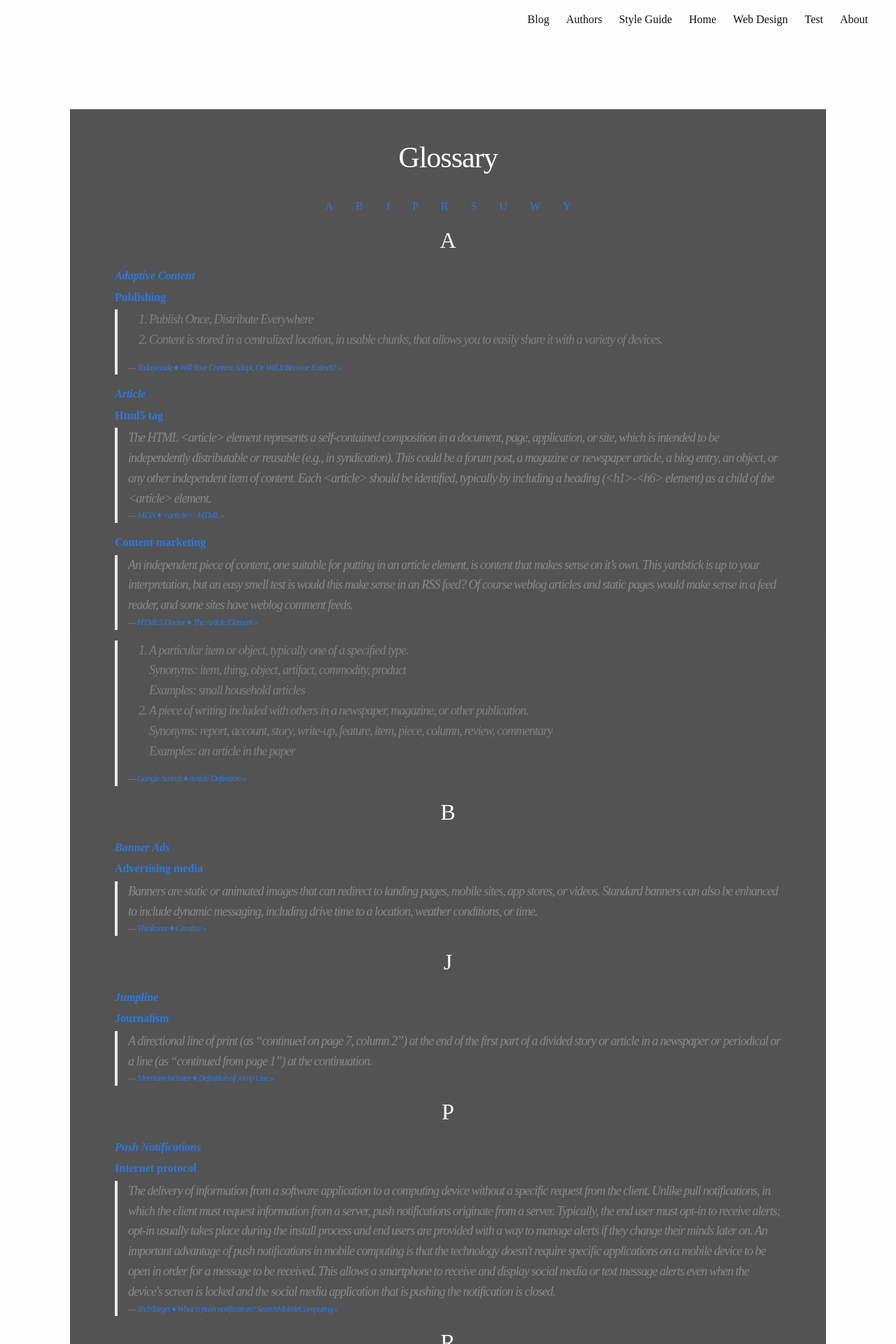
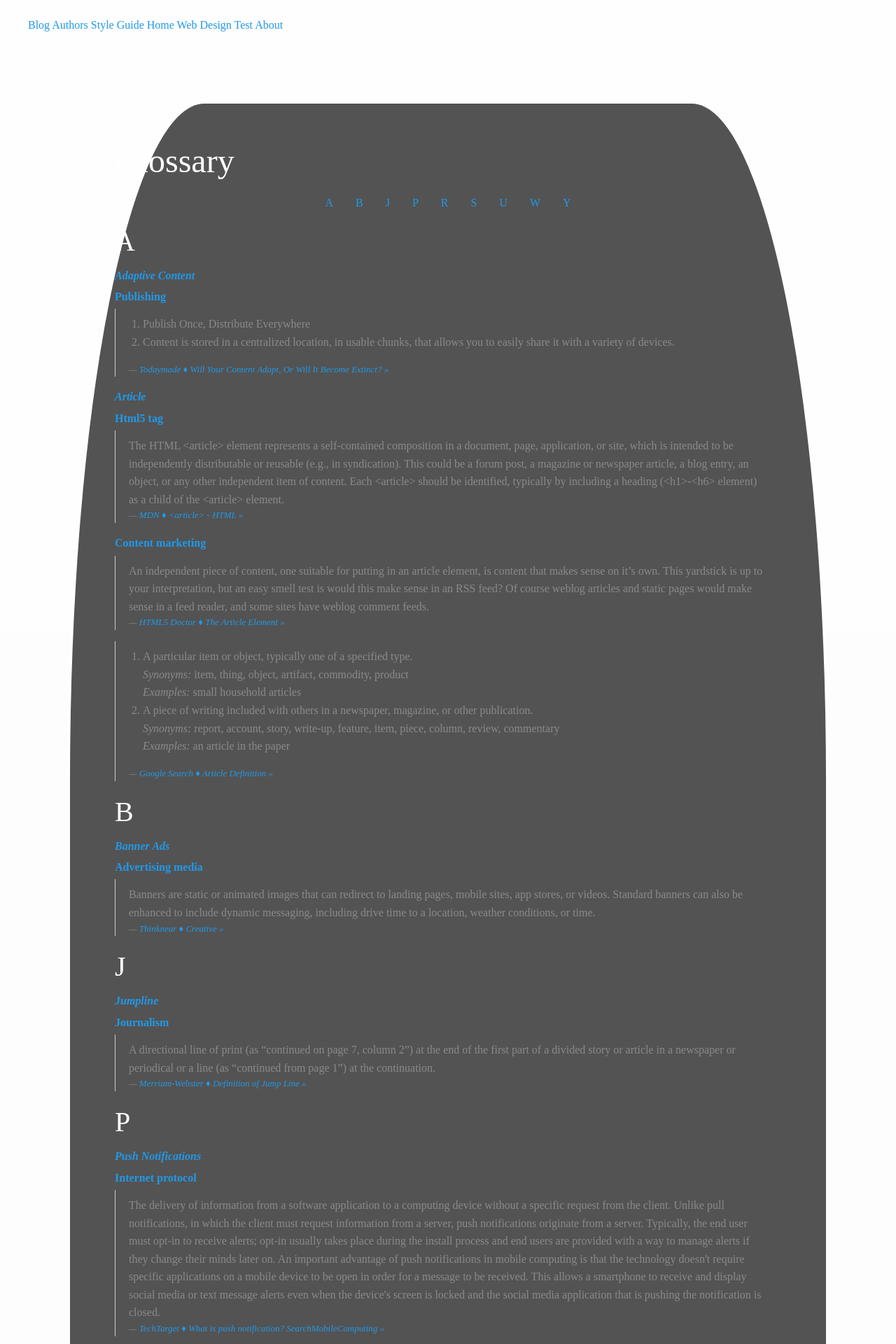
Before and after one commit to rootandflow/www.rootandflow.com, a Jekyll site: the page built from glossary/index.html, in a window 1280 px wide. Shown: the top 1920 px of the page at 70% size. Built offline with Jekyll 4.4.1, drawn with Linux system fonts in a browser that asks for light colours; nearby versions of some CDN libraries.

Commit message:
:hocho: strip out legacy styles; keeps syntax sass

```diff
--- a/_includes/footer.html
+++ b/_includes/footer.html
@@ -1,9 +1,10 @@
 <footer class="row" role="contentinfo">
-  <h2 class="footer-heading">{{ site.title }}</h2>
+  <h2>{{ site.title }}</h2>
     <ul class="contact-list">
       <li>{{ site.title }}</li>
       <li><a href="mailto:{{ site.email }}">{{ site.email }}</a></li>
     </ul>
+    <!--
     <ul class="social-media-list">
 
       {% if site.github_username %}
@@ -19,6 +20,7 @@
       {% endif %}
 
     </ul>
+    -->
     <p>{{ site.description }}</p>
   <div class="row">
     <div class="small-12 columns text-right">
--- a/_includes/header.html
+++ b/_includes/header.html
@@ -1,13 +1,15 @@
 <header class="row" role="banner">
-  <a class="site-title" href="{{ site.baseurl }}/">{{ site.title }}</a>
+  <a href="{{ site.baseurl }}/">{{ site.title }}</a>
 
   <nav class="site-nav" role="navigation">
     <a href="#" class="menu-icon">
+      <!--
       <svg viewBox="0 0 18 15">
         <path fill="#424242" d="M18,1.484c0,0.82-0.665,1.484-1.484,1.484H1.484C0.665,2.969,0,2.304,0,1.484l0,0C0,0.665,0.665,0,1.484,0 h15.031C17.335,0,18,0.665,18,1.484L18,1.484z"/>
         <path fill="#424242" d="M18,7.516C18,8.335,17.335,9,16.516,9H1.484C0.665,9,0,8.335,0,7.516l0,0c0-0.82,0.665-1.484,1.484-1.484 h15.031C17.335,6.031,18,6.696,18,7.516L18,7.516z"/>
         <path fill="#424242" d="M18,13.516C18,14.335,17.335,15,16.516,15H1.484C0.665,15,0,14.335,0,13.516l0,0 c0-0.82,0.665-1.484,1.484-1.484h15.031C17.335,12.031,18,12.696,18,13.516L18,13.516z"/>
       </svg>
+      -->
     </a>
 
     <div class="trigger">
@@ -15,12 +17,12 @@
         {% if my_page.top_nav and my_page.url != page.url %}
           {% if site.url == site.github.url %}
             {% if my_page.top_nav != 'dev' %}
-            <a class="page-link" href="{{ my_page.url | prepend: site.baseurl }}">
+            <a href="{{ my_page.url | prepend: site.baseurl }}">
               {{ my_page.title }}
             </a>
             {% endif %}
           {% else %}
-          <a class="page-link" href="{{ my_page.url | prepend: site.baseurl }}">
+          <a href="{{ my_page.url | prepend: site.baseurl }}">
             {{ my_page.title }}
           </a>
           {% endif %}
--- a/_layouts/page.html
+++ b/_layouts/page.html
@@ -1,12 +1,14 @@
 ---
 layout: global
 ---
-<article class="post">
-  <header class="post-header">
-    <h1 class="post-title">{{ page.title | markdownify | strip_html | strip_newlines }}</h1>
-    {% if page.description %}<p>{{ page.description | markdownify | strip_html | strip_newlines }}</p>{% endif %}
+<article>
+  <header>
+    <h1>{{ page.title | markdownify | strip_html | strip_newlines }}</h1>
+    {% if page.description %}
+      <p>{{ page.description | markdownify | strip_html | strip_newlines }}</p>
+    {% endif %}
   </header>
-  <div class="post-content">
+  <div>
     {{ content }}
   </div>
 </article>
--- a/_sass/_base.scss
+++ /dev/null
@@ -1,206 +0,0 @@
-/**
- * Reset some basic elements
- */
-body, h1, h2, h3, h4, h5, h6,
-p, blockquote, pre, hr,
-dl, dd, ol, ul, figure {
-    margin: 0;
-    padding: 0;
-}
-
-
-
-/**
- * Basic styling
- */
-body {
-    font: $base-font-weight #{$base-font-size}/#{$base-line-height} $base-font-family;
-    color: $text-color;
-    -webkit-text-size-adjust: 100%;
-    -webkit-font-feature-settings: "kern" 1;
-    -moz-font-feature-settings: "kern" 1;
-    -o-font-feature-settings: "kern" 1;
-    font-feature-settings: "kern" 1;
-    font-kerning: normal;
-    min-height: 100%;
-}
-
-
-
-/**
- * Set `margin-bottom` to maintain vertical rhythm
- */
-h1, h2, h3, h4, h5, h6,
-p, blockquote, pre,
-ul, ol, dl, figure,
-%vertical-rhythm {
-    margin-bottom: $spacing-unit / 2;
-}
-
-
-
-/**
- * Images
- */
-img {
-    max-width: 100%;
-    vertical-align: middle;
-}
-
-
-
-/**
- * Figures
- */
-figure > img {
-    display: block;
-}
-
-figcaption {
-    font-size: $small-font-size;
-}
-
-
-
-/**
- * Lists
- */
-ul, ol {
-    margin-left: $spacing-unit;
-}
-
-li {
-    > ul,
-    > ol {
-         margin-bottom: 0;
-    }
-}
-
-
-
-/**
- * Headings
- */
-h1, h2, h3, h4, h5, h6 {
-    font-weight: $base-font-weight;
-}
-
-
-
-/**
- * Links
- */
-a {
-    color: $brand-color;
-    text-decoration: none;
-
-    &:visited {
-        color: darken($brand-color, 15%);
-    }
-
-    &:hover {
-        color: $text-color;
-        text-decoration: underline;
-    }
-}
-
-
-
-/**
- * Blockquotes
- */
-blockquote {
-    color: $grey-color;
-    border-left: 4px solid $grey-color-light;
-    padding-left: $spacing-unit / 2;
-    font-size: 18px;
-    letter-spacing: -1px;
-    font-style: italic;
-
-    > :last-child {
-        margin-bottom: 0;
-    }
-}
-
-
-
-/**
- * Code formatting
- */
-pre,
-code {
-    font-size: 15px;
-    border: 1px solid $grey-color-light;
-    border-radius: 3px;
-    background-color: #eef;
-}
-
-code {
-    padding: 1px 5px;
-}
-
-pre {
-    padding: 8px 12px;
-    overflow-x: auto;
-
-    > code {
-        border: 0;
-        padding-right: 0;
-        padding-left: 0;
-    }
-}
-
-
-
-/**
- * Wrapper
- */
-.wrapper {
-    max-width: -webkit-calc(#{$content-width} - (#{$spacing-unit} * 2));
-    max-width:         calc(#{$content-width} - (#{$spacing-unit} * 2));
-    margin-right: auto;
-    margin-left: auto;
-    padding-right: $spacing-unit;
-    padding-left: $spacing-unit;
-    @extend %clearfix;
-
-    @include media-query($on-laptop) {
-        max-width: -webkit-calc(#{$content-width} - (#{$spacing-unit}));
-        max-width:         calc(#{$content-width} - (#{$spacing-unit}));
-        padding-right: $spacing-unit / 2;
-        padding-left: $spacing-unit / 2;
-    }
-}
-
-
-
-/**
- * Clearfix
- */
-%clearfix {
-
-    &:after {
-        content: "";
-        display: table;
-        clear: both;
-    }
-}
-
-
-
-/**
- * Icons
- */
-.icon {
-
-    > svg {
-        display: inline-block;
-        width: 16px;
-        height: 16px;
-        vertical-align: middle;
-
-        path {
-            fill: $grey-color;
-        }
-    }
-}
--- a/_sass/_layout.scss
+++ /dev/null
@@ -1,241 +0,0 @@
-/**
- * Site header
- */
-.site-header {
-    border-bottom: 1px solid $grey-color-light;
-    min-height: 5rem;
-
-    // Positioning context for the mobile navigation icon
-    position: relative;
-}
-
-.site-title {
-    font-size: 26px;
-    font-weight: 300;
-    line-height: 56px;
-    letter-spacing: -1px;
-    margin-bottom: 0;
-    float: left;
-
-    &,
-    &:visited {
-        color: $grey-color-dark;
-    }
-}
-
-.site-nav {
-    float: right;
-    line-height: 56px;
-
-    .menu-icon {
-        display: none;
-    }
-
-    .page-link {
-        color: $text-color;
-        line-height: $base-line-height;
-
-        // Gaps between nav items, but not on the last one
-        &:not(:last-child) {
-            margin-right: 20px;
-        }
-    }
-
-    @include media-query($on-palm) {
-        position: absolute;
-        top: 9px;
-        right: $spacing-unit / 2;
-        background-color: $background-color;
-        border: 1px solid $grey-color-light;
-        border-radius: 5px;
-        text-align: right;
-
-        .menu-icon {
-            display: block;
-            float: right;
-            width: 36px;
-            height: 26px;
-            line-height: 0;
-            padding-top: 10px;
-            text-align: center;
-
-            > svg {
-                width: 18px;
-                height: 15px;
-
-                path {
-                    fill: $grey-color-dark;
-                }
-            }
-        }
-
-        .trigger {
-            clear: both;
-            display: none;
-        }
-
-        &:hover .trigger {
-            display: block;
-            padding-bottom: 5px;
-        }
-
-        .page-link {
-            display: block;
-            padding: 5px 10px;
-
-            &:not(:last-child) {
-                margin-right: 0;
-            }
-            margin-left: 20px;
-        }
-    }
-}
-
-
-
-/**
- * Site footer
- */
-.site-footer {
-    border-top: 1px solid $grey-color-light;
-    padding: $spacing-unit 0;
-}
-
-.footer-heading {
-    font-size: 18px;
-    margin-bottom: $spacing-unit / 2;
-}
-
-.contact-list,
-.social-media-list {
-    list-style: none;
-    margin-left: 0;
-}
-
-.footer-col-wrapper {
-    font-size: 15px;
-    color: $grey-color;
-    margin-left: -$spacing-unit / 2;
-    @extend %clearfix;
-}
-
-.footer-col {
-    float: left;
-    margin-bottom: $spacing-unit / 2;
-    padding-left: $spacing-unit / 2;
-}
-
-.footer-col-1 {
-    width: -webkit-calc(35% - (#{$spacing-unit} / 2));
-    width:         calc(35% - (#{$spacing-unit} / 2));
-}
-
-.footer-col-2 {
-    width: -webkit-calc(20% - (#{$spacing-unit} / 2));
-    width:         calc(20% - (#{$spacing-unit} / 2));
-}
-
-.footer-col-3 {
-    width: -webkit-calc(45% - (#{$spacing-unit} / 2));
-    width:         calc(45% - (#{$spacing-unit} / 2));
-}
-
-@include media-query($on-laptop) {
-    .footer-col-1,
-    .footer-col-2 {
-        width: -webkit-calc(50% - (#{$spacing-unit} / 2));
-        width:         calc(50% - (#{$spacing-unit} / 2));
-    }
-
-    .footer-col-3 {
-        width: -webkit-calc(100% - (#{$spacing-unit} / 2));
-        width:         calc(100% - (#{$spacing-unit} / 2));
-    }
-}
-
-@include media-query($on-palm) {
-    .footer-col {
-        float: none;
-        width: -webkit-calc(100% - (#{$spacing-unit} / 2));
-        width:         calc(100% - (#{$spacing-unit} / 2));
-    }
-}
-
-
-
-/**
- * Page content
- */
-.page-content {
-    padding: $spacing-unit 0;
-}
-
-.page-heading {
-    font-size: 20px;
-}
-
-.post-list {
-    margin-left: 0;
-    list-style: none;
-
-    > li {
-        margin-bottom: $spacing-unit;
-    }
-}
-
-.post-meta {
-    font-size: $small-font-size;
-    color: $grey-color;
-}
-
-.post-link {
-    display: block;
-    font-size: 24px;
-}
-
-
-
-/**
- * Posts
- */
-.post-header {
-    margin-bottom: $spacing-unit;
-}
-
-.post-title {
-    font-size: 42px;
-    letter-spacing: -1px;
-    line-height: 1;
-
-    @include media-query($on-laptop) {
-        font-size: 36px;
-    }
-}
-
-.post-content {
-    margin-bottom: $spacing-unit;
-
-    h2 {
-        font-size: 32px;
-
-        @include media-query($on-laptop) {
-            font-size: 28px;
-        }
-    }
-
-    h3 {
-        font-size: 26px;
-
-        @include media-query($on-laptop) {
-            font-size: 22px;
-        }
-    }
-
-    h4 {
-        font-size: 20px;
-
-        @include media-query($on-laptop) {
-            font-size: 18px;
-        }
-    }
-}
--- a/_sass/_syntax-highlighting.scss
+++ b/_sass/_syntax-highlighting.scss
@@ -1,8 +1,8 @@
 /**
  * Syntax highlighting styles
  */
+
 .highlight {
-    background: #fff;
     @extend %vertical-rhythm;
 
     .highlighter-rouge & {
--- a/css/main.scss
+++ b/css/main.scss
@@ -10,7 +10,7 @@
 $small-font-size:  $base-font-size * 0.875;
 $base-line-height: 1.5;
 
-$spacing-unit:     30px;
+$spacing-unit:     2rem;
 
 $text-color:       #111;
 $background-color: #fdfdfd;
@@ -25,6 +25,16 @@
 
 $on-palm:          600px;
 $on-laptop:        800px;
+
+/**
+ * Set `margin-bottom` to maintain vertical rhythm
+ */
+h1, h2, h3, h4, h5, h6,
+p, blockquote, pre,
+ul, ol, dl, figure,
+%vertical-rhythm {
+    margin-bottom: $spacing-unit / 2;
+}
 
 
 
@@ -41,15 +51,97 @@
     }
 }
 
+// Import partials from `sass_dir` (defaults to `_sass`)
+
 @import 'foundation';
+@import 'settings/settings';
 @include foundation-everything;
 
-// Import partials from `sass_dir` (defaults to `_sass`)
-@import
-        "base",
-        "layout",
-        "syntax-highlighting"
-;
+// Migrated legacy code from Minima _base
+
+body {
+    -webkit-font-feature-settings: "kern" 1;
+    -moz-font-feature-settings: "kern" 1;
+    -o-font-feature-settings: "kern" 1;
+    font-feature-settings: "kern" 1;
+    font-kerning: normal;
+    min-height: 100%;
+}
+
+/**
+ * Images
+ */
+img {
+    max-width: 100%;
+    vertical-align: middle;
+}
+
+/**
+ * Figures
+ */
+figure > img {
+    display: block;
+}
+
+figcaption {
+    font-size: $small-font-size;
+}
+
+/**
+ * Links
+a {
+    color: $brand-color;
+    text-decoration: none;
+
+    &:visited {
+        color: darken($brand-color, 15%);
+    }
+
+    &:hover {
+        color: $text-color;
+        text-decoration: underline;
+    }
+}
+ */
+
+/**
+ * Code formatting
+ */
+pre,
+code {
+    border-radius: 0.5rem;
+    background-color: #eef;
+}
+
+pre {
+    padding: 0.5rem 0.75rem;
+    overflow-x: auto;
+
+    > code {
+        border: 0;
+        padding-right: 0;
+        padding-left: 0;
+    }
+}
+
+/**
+ * Icons
+.icon {
+
+    > svg {
+        display: inline-block;
+        width: 1rem;
+        height: 1rem;
+        vertical-align: middle;
+
+        path {
+            fill: $grey-color;
+        }
+    }
+}
+ */
+
+@import 'syntax-highlighting';
 
 /**
  * Custom add on styles
@@ -67,25 +159,12 @@
 $mono-font-family: 'Roboto Mono', monospace;
 $slabo-font-family: 'Slabo 13px', serif;
 
-/* Old Fonts
-$head-font-family: "Ovo", "Georgia", serif;
-$text-font-family: "Muli", "Verdana", sans-serif;
-
-h1, h2, h3, h4, h5, h6 {
-  font-family: $head-font-family;
-}
-
-p {
-  font-family: $text-font-family;
-}
-*/
-
 /* Font assignments */
-.cinzel, .footer-heading, .site-title {
+.cinzel {
   font-family: $cinzel-font-family;
 }
 
-.cour, .post-title, .page-link, h1 {
+.cour, h1 {
   font-family: $cour-font-family;
 }
 
@@ -93,7 +172,7 @@
   font-family: $merri-font-family;
 }
 
-.mono, .copyright-notice, code {
+.mono, .copyright-notice, code, pre {
   font-family: $mono-font-family;
 }
 
@@ -110,18 +189,17 @@
 
 main {
   border: white solid 0.25rem;
+  border-radius: 18%;
   padding: 3rem 4rem;
   margin: 6rem;
   background-color: rgba(0,0,0,0.67);
   color: white;
 }
 
-h1, h2 {
-  text-align: center;
-}
-
 /* Parallax */
 #parallax {
+  border-bottom: black solid 0.25rem;
+  border-radius: 18%;
   position: relative;
   overflow: hidden;
   z-index: 0;
@@ -139,6 +217,8 @@
 
 #parallax-img::after {
   background-color: rgba(0,0,0,0.23);
+  border: black solid 0.25rem;
+  border-radius: 18%;
   content: "";
   height: 100%;
   position: absolute;
```
Also changed, not shown: _layouts/post.html (+6 -6 lines).
